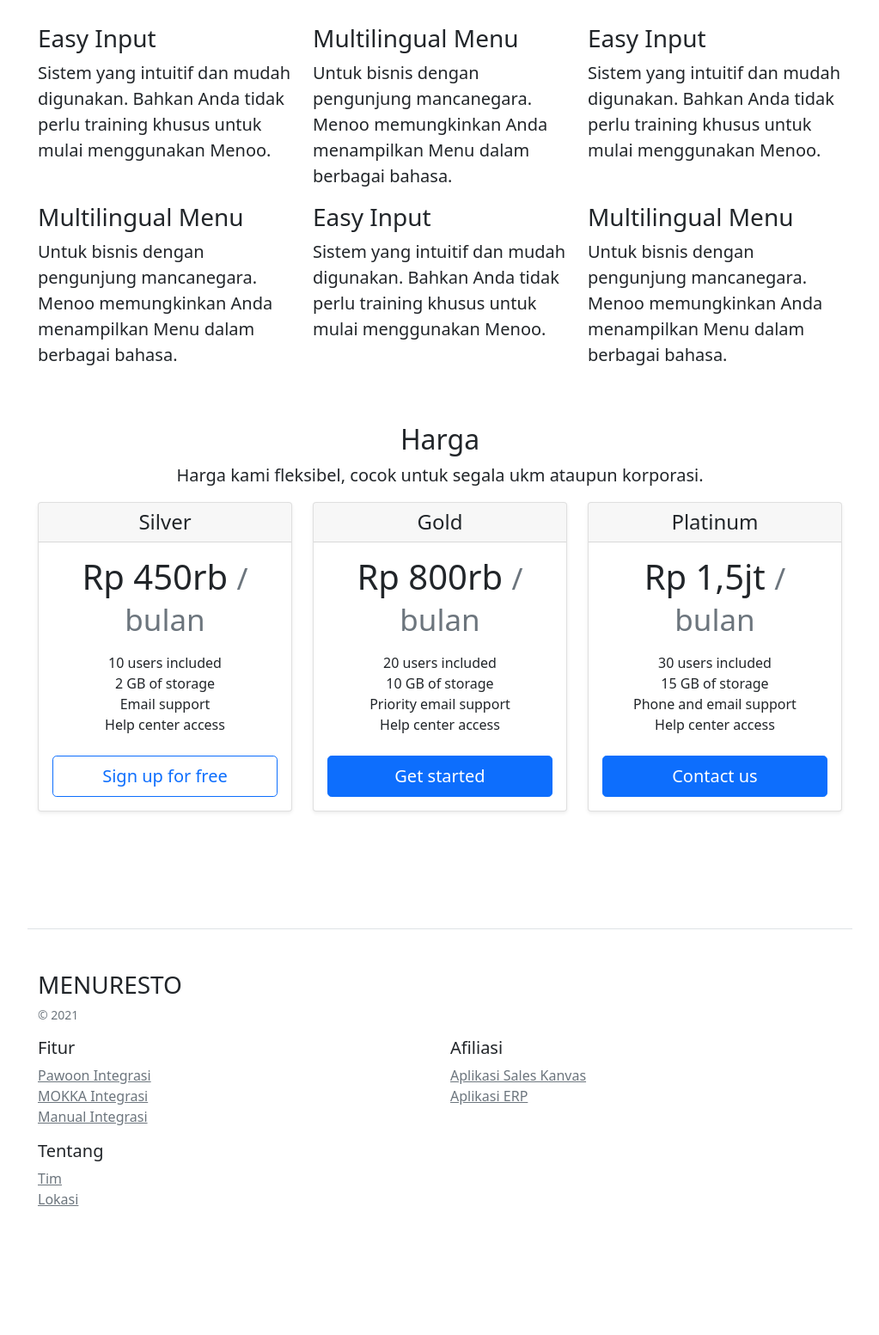
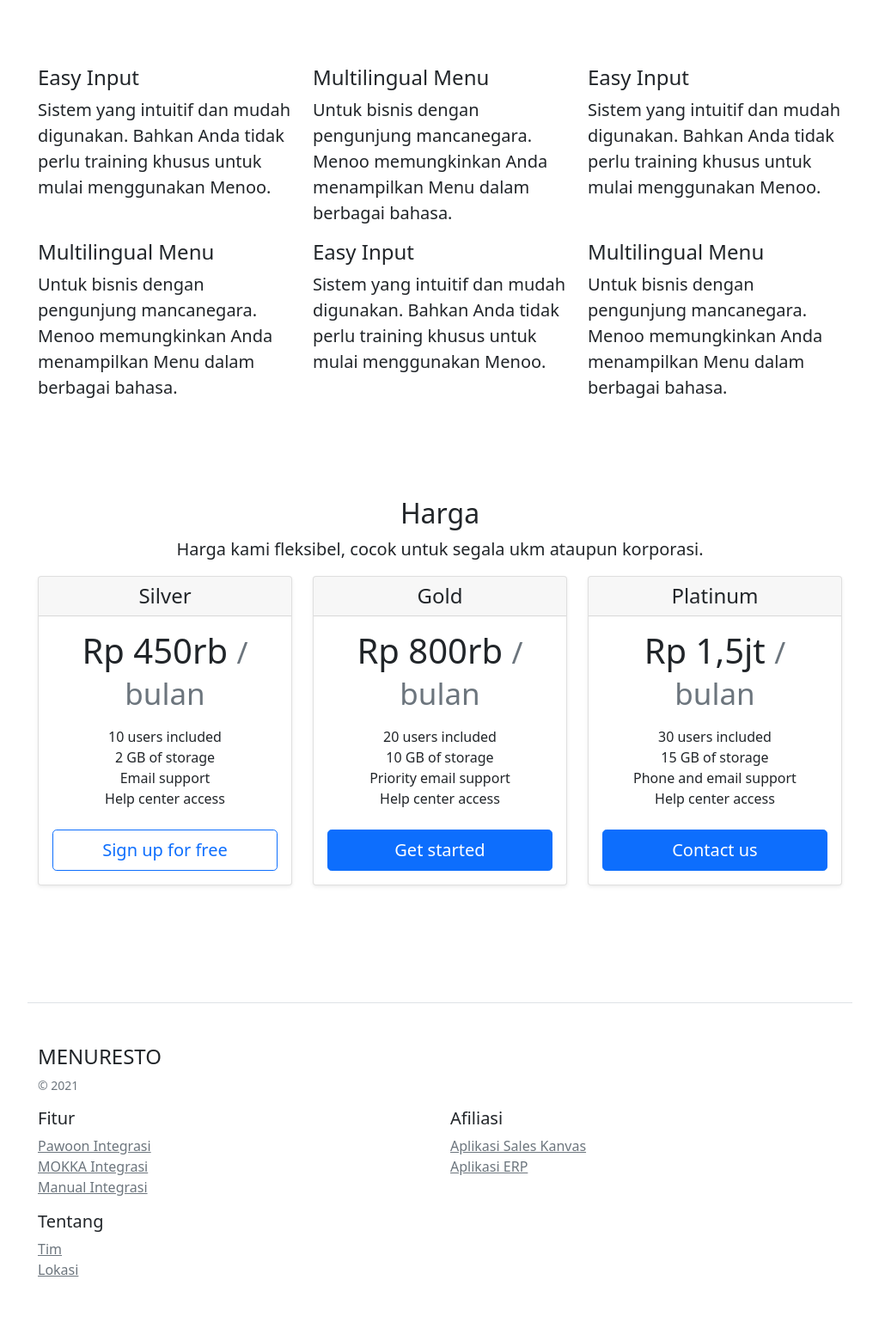
Before and after one commit to kemtol/menuresto, a Jekyll site: the page built from index.html, in a window 1280 px wide. Shown: the part 1214-2767 px from the top of the page at 86% size, without its empty margins (128-1151 px from the left). Built offline with Jekyll 4.4.1, drawn with Linux system fonts in a browser that asks for light colours; nearby versions of some CDN libraries; before the commit the page ends 2685 px from its top, so only the background shows below that.

Commit message:
add header

```diff
--- a/_layouts/default.html
+++ b/_layouts/default.html
@@ -125,31 +125,31 @@
     </div>
   </section>
 
-  <section>
+  <section class="py-5">
     <div class="container">
       <div class="row">
         <div class="col-6 col-md-4">
-          <h3>Easy Input</h3>
+          <h4>Easy Input</h4>
           <p class="lead">Sistem yang intuitif dan mudah digunakan.  Bahkan Anda tidak perlu training khusus untuk mulai menggunakan Menoo.</p>
         </div>
         <div class="col-6 col-md-4">
-          <h3>Multilingual Menu</h3>
+          <h4>Multilingual Menu</h4>
           <p class="lead">Untuk bisnis dengan pengunjung mancanegara. Menoo memungkinkan Anda menampilkan Menu dalam berbagai bahasa.</p>
         </div>
         <div class="col-6 col-md-4">
-          <h3>Easy Input</h3>
+          <h4>Easy Input</h4>
           <p class="lead">Sistem yang intuitif dan mudah digunakan.  Bahkan Anda tidak perlu training khusus untuk mulai menggunakan Menoo.</p>
         </div>
         <div class="col-6 col-md-4">
-          <h3>Multilingual Menu</h3>
+          <h4>Multilingual Menu</h4>
           <p class="lead">Untuk bisnis dengan pengunjung mancanegara. Menoo memungkinkan Anda menampilkan Menu dalam berbagai bahasa.</p>
         </div>
         <div class="col-6 col-md-4">
-          <h3>Easy Input</h3>
+          <h4>Easy Input</h4>
           <p class="lead">Sistem yang intuitif dan mudah digunakan.  Bahkan Anda tidak perlu training khusus untuk mulai menggunakan Menoo.</p>
         </div>
         <div class="col-6 col-md-4">
-          <h3>Multilingual Menu</h3>
+          <h4>Multilingual Menu</h4>
           <p class="lead">Untuk bisnis dengan pengunjung mancanegara. Menoo memungkinkan Anda menampilkan Menu dalam berbagai bahasa.</p>
         </div>
       </div>
@@ -222,7 +222,7 @@
   <footer class="pt-4 my-md-5 pt-md-5 border-top container">
     <div class="row">
       <div class="col-12 col-md">
-        <h3>MENURESTO</h3>
+        <h4>MENURESTO</h4>
         <small class="d-block mb-3 text-muted">&copy; 2021</small>
       </div>
       <div class="col-6 col-md">
```
